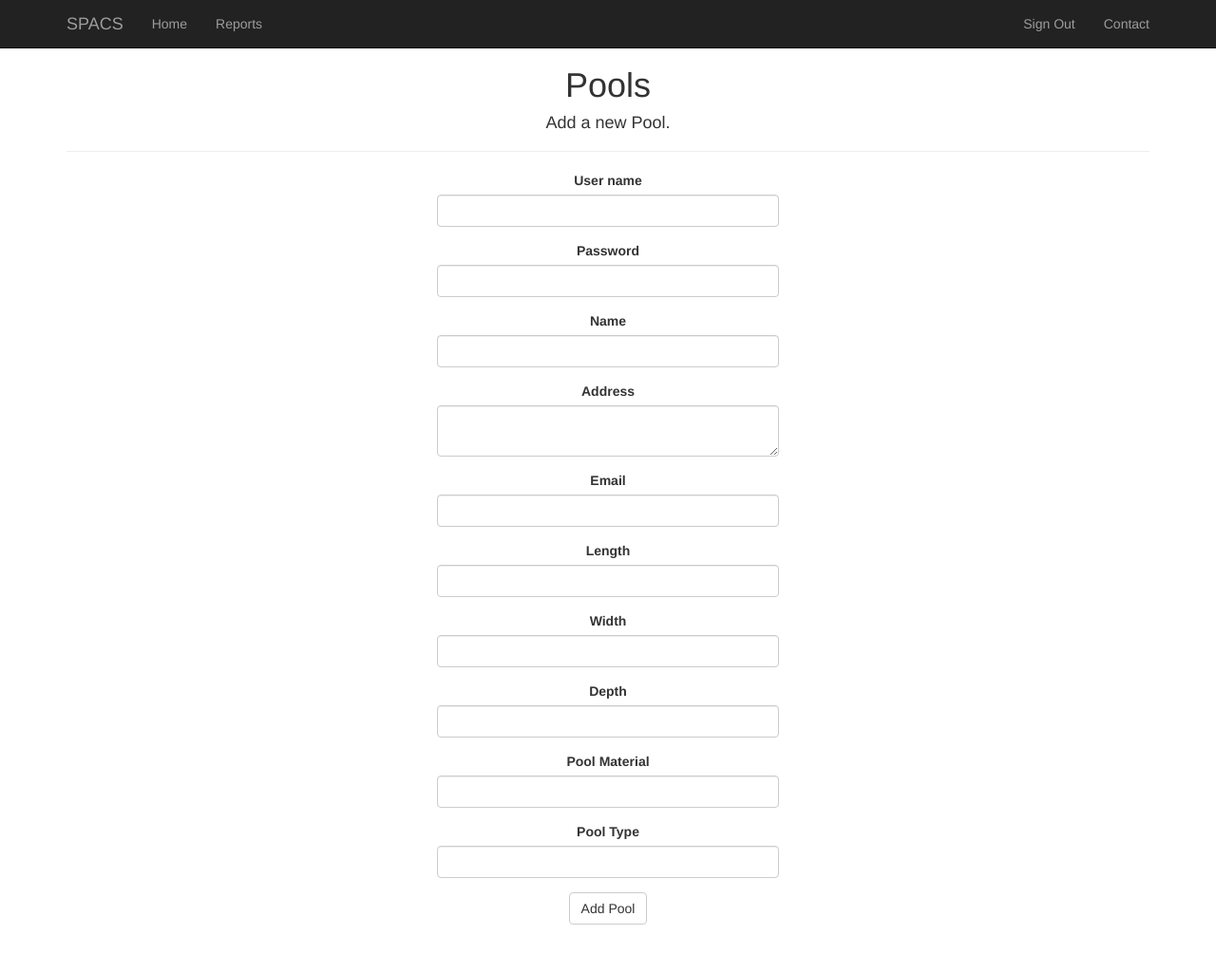
After one commit to iJebus/CITS4401-SPACS, a Flask app: page /add-pool/ in a window 1280 px wide. The commit adds this page. Shown: the whole page at 95% size. Run offline with Flask 2, Linux system fonts and the light colour scheme; the visitor is signed in with stand-in values (Sample User, id 1); data comes from the database, SQL or seed files in the repository; some libraries are stand-ins or nearby versions.

Commit message:
Add new pool owner & pool, view pool, empty templates

```diff
--- a/application.py
+++ b/application.py
@@ -4,15 +4,17 @@
 from flask import Flask, render_template, redirect, url_for, request, flash
 from flask_bootstrap import Bootstrap
 from flask.ext.sqlalchemy import SQLAlchemy
-from flask.ext.login import UserMixin, \
-    AnonymousUserMixin, LoginManager, login_user, login_required, logout_user
+from flask.ext.login import UserMixin, AnonymousUserMixin, LoginManager, \
+    login_user, login_required, logout_user, current_user
 from flask.ext.bcrypt import Bcrypt
 from flask_wtf import Form
-from wtforms import StringField, PasswordField, SubmitField
-from wtforms.validators import DataRequired
+from wtforms import StringField, PasswordField, SubmitField, TextAreaField, \
+    ValidationError
+from wtforms.validators import DataRequired, Email
 
 app = Flask(__name__)
 app.config['SQLALCHEMY_DATABASE_URI'] = 'sqlite:///data.sqlite'
+app.config['SQLALCHEMY_COMMIT_ON_TEARDOWN'] = True
 app.config['SECRET_KEY'] = 'CHEESE'
 
 Bootstrap(app)
@@ -42,15 +44,21 @@ class User(db.Model, UserMixin, AnonymousUserMixin):
     pools = db.relationship('Pool', backref='user', lazy='dynamic')
     shops = db.relationship('Shop', backref='user', lazy='dynamic')
 
-    def __init__(self, login_name, password):
+    def __init__(self, login_name, password, name, address, email):
         self.login_name = login_name
         self.password = flask_bcrypt.generate_password_hash(password)
+        self.name = name
+        self.address = address
+        self.email = email
 
     def __repr__(self):
         return "<{}, {}>".format(self.login_name, self.role)
 
-    def is_administrator(self):
+    def is_spacs_admin(self):
         return self.role == 'SPACSAdmin'
+
+    def is_shop_admin(self):
+        return self.role == 'PoolShopAdmin'
 
     def check_password(self, value):
         return flask_bcrypt.check_password_hash(self.password, value)
@@ -60,8 +68,8 @@ class PoolOwner(User, db.Model):
     __tablename__ = 'user'
     __table_args__ = {'useexisting': True}
 
-    def __init__(self, login_name, password):
-        super().__init__(login_name, password)
+    def __init__(self, login_name, password, name, address, email):
+        super().__init__(login_name, password, name, address, email)
         self.role = 'PoolOwner'
 
 
@@ -69,8 +77,8 @@ class PoolShopAdmin(User, db.Model):
     __tablename__ = 'user'
     __table_args__ = {'useexisting': True}
 
-    def __init__(self, login_name, password):
-        super().__init__(login_name, password)
+    def __init__(self, login_name, password, name, address, email):
+        super().__init__(login_name, password, name, address, email)
         self.role = 'PoolShopAdmin'
 
 
@@ -78,8 +86,8 @@ class SPACSAdmin(User, db.Model):
     __tablename__ = 'user'
     __table_args__ = {'useexisting': True}
 
-    def __init__(self, login_name, password):
-        super().__init__(login_name, password)
+    def __init__(self, login_name, password, name, address, email):
+        super().__init__(login_name, password, name, address, email)
         self.role = 'SPACSAdmin'
 
 
@@ -139,16 +147,113 @@ class LoginForm(Form):
     submit = SubmitField('Log In')
 
 
-class NewPoolForm(Form):
+class NewPoolShop(Form):
+    pass
+
+
+class AddPoolForm(Form):
+    def validate_username(self, field):
+        if User.query.filter_by(login_name=field.data).first():
+            raise ValidationError('Username already registered.')
+
+    owner_username = StringField('User name', validators=[DataRequired(),
+                                                          validate_username])
+    owner_password = PasswordField('Password', validators=[DataRequired()])
+    owner_name = StringField('Name', validators=[DataRequired()])
+    owner_address = TextAreaField('Address', validators=[DataRequired()])
+    owner_email = StringField('Email', validators=[DataRequired(), Email()])
+
     length = StringField('Length', validators=[DataRequired()])
     width = StringField('Width', validators=[DataRequired()])
     depth = StringField('Depth', validators=[DataRequired()])
     material = StringField('Pool Material', validators=[DataRequired()])
     pool_type = StringField('Pool Type', validators=[DataRequired()])
+    submit = SubmitField('Add Pool')
 
 
-class NewPoolShop(Form):
-    pass
+class EditPoolForm(Form):
+    length = StringField('Length', validators=[DataRequired()])
+    width = StringField('Width', validators=[DataRequired()])
+    depth = StringField('Depth', validators=[DataRequired()])
+    material = StringField('Pool Material', validators=[DataRequired()])
+    pool_type = StringField('Pool Type', validators=[DataRequired()])
+    submit = SubmitField('Update Pool')
+
+
+"""
+        self.role.choices = [(role.id, role.name)
+                             for role in Role.query.order_by(Role.name).all()]
+
+if current_user.can(Permission.WRITE_ARTICLES) and \
+            form.validate_on_submit():
+        post = Post(body=form.body.data,
+                    author=current_user._get_current_object())
+        db.session.add(post)
+        return redirect(url_for('.index'))
+
+        # Role.query.get(form.role.data)
+"""
+
+
+@app.route('/add-pool/', methods=['GET', 'POST'])
+@login_required
+def add_pool():
+    form = AddPoolForm()
+    if form.validate_on_submit():
+        owner = PoolOwner(login_name=form.owner_username.data,
+                          password=form.owner_password.data,
+                          address=form.owner_address.data,
+                          name=form.owner_name.data,
+                          email=form.owner_email.data)
+        db.session.add(owner)
+        db.session.commit()
+        owner = User.query.filter_by(
+            login_name=form.owner_username.data).first()
+        shop = Shop.query.filter_by(shop_admin_id=current_user.id).first()
+        pool = Pool(length=form.length.data, width=form.width.data,
+                    depth=form.depth.data, material=form.material.data,
+                    pool_type=form.pool_type.data, shop_id=shop.id,
+                    owner=owner.id)
+        db.session.add(pool)
+        db.session.commit()
+        flash('The pool has been added.', 'success')
+        return redirect(url_for('.pools'))
+
+    return render_template('add_pool.html', form=form)
+
+
+@app.route('/edit-pool/<int:pool_id>', methods=['GET', 'POST'])
+@login_required
+def edit_pool(pool_id):
+    pool = Pool.query.get_or_404(pool_id)
+    form = EditPoolForm(pool=pool)
+    if form.validate_on_submit():
+        pool.length = form.length.data
+        pool.width = form.width.data
+        pool.depth = form.depth.data
+        pool.material = form.material.data  # Role.query.get(form.role.data)
+        pool.pool_type = form.pool_type.data
+
+        db.session.add(pool)
+        flash('The pool has been updated.', 'success')
+        return redirect(url_for('.pools'))
+
+    form.length.data = pool.length
+    form.width.data = pool.width
+    form.depth.data = pool.depth
+    form.material.data = pool.material
+    form.pool_type.data = pool.pool_type
+
+    return render_template('edit_pool.html', form=form, pool=pool)
+
+
+@app.route('/delete-pool/<int:pool_id>', methods=['GET', 'POST'])
+@login_required
+def delete_pool(pool_id):
+    pool = Pool.query.get_or_404(pool_id)
+    db.session.delete(pool)
+    flash('The pool has been deleted.', 'danger')
+    return redirect(url_for('.pools'))
 
 
 @app.route('/')
@@ -167,6 +272,9 @@ def login():
             return redirect(request.args.get('next') or url_for('pools'))
         else:
             flash('Login failed.', 'danger')
+    if current_user.is_authenticated():
+        flash('Already logged in, redirecting back to home.', 'warning')
+        return redirect(url_for('index'))
     return render_template('login.html', form=form)
 
 
@@ -174,19 +282,25 @@ def login():
 @login_required
 def logout():
     logout_user()
-    flash('You have been logged out.')
+    flash('You have been logged out.', 'success')
     return redirect(url_for('index'))
+
+
+@app.route('/pools')
+@login_required
+def pools():
+    if current_user.is_shop_admin():
+        query = Pool.query.all()
+        owners = PoolOwner.query.all()
+        return render_template('pools.html', query=query, owners=owners)
+    else:
+        flash('This area is only for Pool Shop Administrators', 'warning')
+        return redirect(url_for('index'))
 
 
 @app.route('/contact')
 def contact():
     return render_template('contact.html')
 
-
-@app.route('/pools')
-@login_required
-def pools():
-    return render_template('pools.html')
-
 if __name__ == '__main__':
     app.run(host='0.0.0.0', port=8080, debug=True)
--- a/static/css/base.css
+++ b/static/css/base.css
@@ -1,8 +1,13 @@
 body {
   padding-top: 50px;
   text-align: center;
+    padding-bottom: 50px;
 }
 
 .alert {
     margin: 20px;
 }
+
+.table {
+    margin-top: 20px;
+}
--- /dev/null
+++ b/templates/add_pool.html
@@ -0,0 +1,17 @@
+{% extends 'base.html' %}
+{% import 'bootstrap/wtf.html' as wtf %}
+
+{% block title %}SPACS - Add Pool{% endblock %}
+
+{% block content %}
+<div class="container">
+    <h1>Pools</h1>
+    <h4>Add a new Pool.</h4>
+    <hr/>
+    <div class="row">
+        <div class="col-md-4 col-md-offset-4">
+            {{ wtf.quick_form(form) }}
+        </div>
+    </div>
+</div>
+{% endblock %}
--- a/templates/base.html
+++ b/templates/base.html
@@ -25,10 +25,11 @@
             <ul class="nav navbar-nav">
                 <li><a href="/">Home</a></li>
                 {% if current_user.is_authenticated() %}
-                {% if current_user.is_administrator() %}
+                {% if current_user.is_shop_admin() %}
+                <li><a href="/pools">Pools</a></li>
+                {% elif current_user.is_spacs_admin() %}
                 <li><a href="#">Pool Shops</a></li>
                 {% endif %}
-                <li><a href="/pools">Pools</a></li>
                 <li><a href="#">Reports</a></li>
                 {% endif %}
             </ul>
```
Also changed, not shown: populate_db.py (+14 -4 lines), templates/add_shop.html (added, +10 -0 lines), templates/edit_pool.html (added, +17 -0 lines), templates/index.html (+11 -2 lines), templates/login.html (+0 -22 lines), templates/pools.html (added, +70 -0 lines), templates/reports.html (added, +10 -0 lines), templates/shops.html (added, +10 -0 lines).
